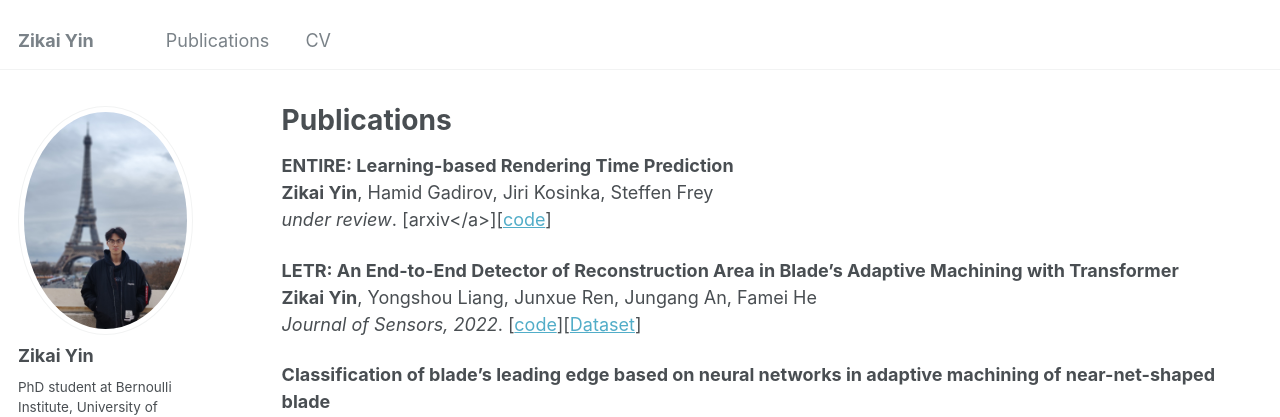
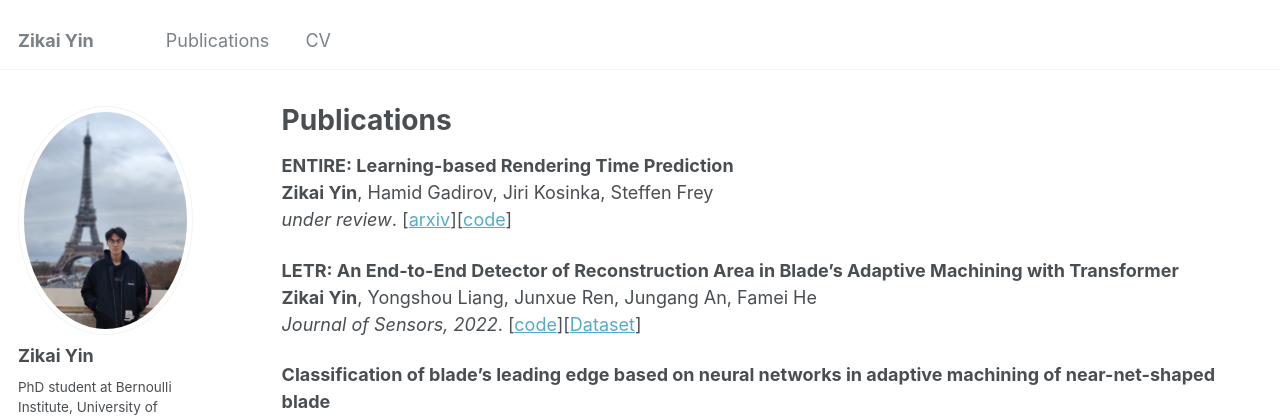
Before and after one commit to andrewsilver1997/andrewsilver1997.github.io, a Jekyll site: the page built from _pages/publications.md, in a window 1280 px wide. Shown: the top 417 px of the page. Built offline with Jekyll 4.4.1, drawn with Linux system fonts in a browser that asks for light colours; some web fonts are replaced; part of the change alters nothing that is shown.

```diff
--- a/_pages/publications.md
+++ b/_pages/publications.md
@@ -6,7 +6,7 @@ author_profile: true
 ---
 <b>ENTIRE: Learning-based Rendering Time Prediction</b> <br>
 <b>Zikai Yin</b>, Hamid Gadirov, Jiri Kosinka, Steffen Frey<br>
-<i>under review</i>. [arxiv</a>][<a href="https://github.com/andrewsilver1997/DVR-time-prediction">code</a>]
+<i>under review</i>. [<a href="https://github.com/andrewsilver1997/DVR-time-prediction">arxiv</a>][<a href="https://github.com/andrewsilver1997/DVR-time-prediction">code</a>]
 
 <b>LETR: An End-to-End Detector of Reconstruction Area in Blade’s Adaptive Machining with Transformer</b> <br>
 <b>Zikai Yin</b>, Yongshou Liang, Junxue Ren, Jungang An, Famei He<br>
```
